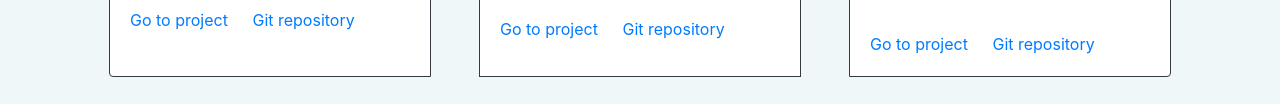
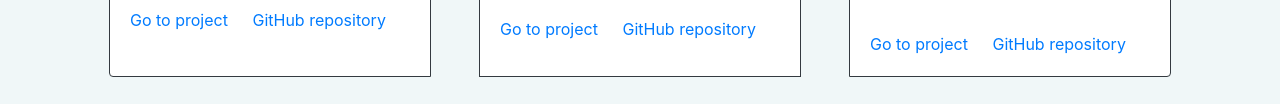
Before and after one commit to jamaya273/PortfolioUpd, a plain HTML site: page portfolio.html in a window 1280 px wide. Shown: the part 456-560 px from the top of the page. Drawn offline with nearby package versions, Linux system fonts and the light colour scheme.

Commit message:
Change link description

```diff
--- a/portfolio.html
+++ b/portfolio.html
@@ -60,7 +60,7 @@
             </div>
             <div class="card-body">
               <a href="https://jordonbobo.github.io/AlphaInvestments/" target="_blank" class="card-link">Go to project</a>
-              <a href="https://github.com/JordonBobo/AlphaInvestments" target="_blank" class="card-link">Git repository</a>
+              <a href="https://github.com/JordonBobo/AlphaInvestments" target="_blank" class="card-link">GitHub repository</a>
             </div>
           </div>
 
@@ -72,7 +72,7 @@
             </div>
             <div class="card-body">
               <a href="https://jamaya273.github.io/WeatherDash/" target="_blank" class="card-link">Go to project</a>
-              <a href="https://github.com/jamaya273/WeatherDash" target="_blank" class="card-link">Git repository</a>
+              <a href="https://github.com/jamaya273/WeatherDash" target="_blank" class="card-link">GitHub repository</a>
             </div>
           </div>
 
@@ -85,7 +85,7 @@
             </div>
             <div class="card-body">
               <a href="https://jamaya273.github.io/CodeQuiz/" target="_blank" class="card-link">Go to project</a>
-              <a href="https://github.com/jamaya273/CodeQuiz" target="_blank" class="card-link">Git repository</a>
+              <a href="https://github.com/jamaya273/CodeQuiz" target="_blank" class="card-link">GitHub repository</a>
             </div>
           </div>
         </div>
```
